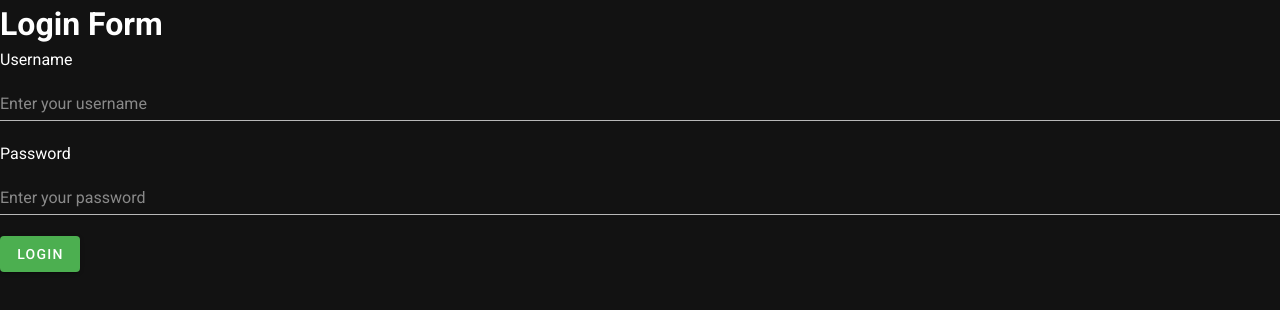
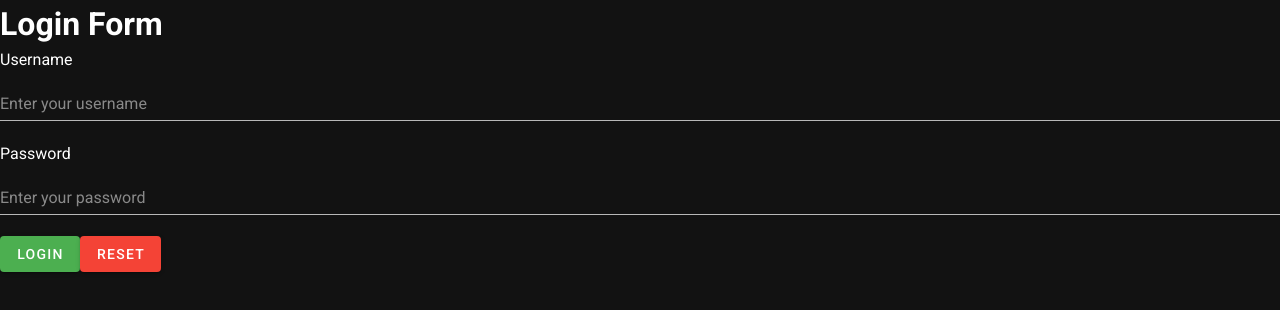
Before and after one commit to LebrancWorkshop/Learn-NuxtJS-Sakko, a Nuxt app in the folder app/: page /tutorials/emit in a window 1280 px wide. Shown: the top 310 px of the page. Built offline with nearby package versions, Linux system fonts and the light colour scheme.

Commit message:
✨ feat: add emit example

```diff
--- a/app/components/LoginForm.vue
+++ b/app/components/LoginForm.vue
@@ -8,6 +8,7 @@
       <v-text-field type="password" placeholder="Enter your password" name="password" v-model="password" />
 
       <v-btn color="green" @click="handleLogin">Login</v-btn>
+      <v-btn color="red" @click="reset">Reset</v-btn>
     </div>
   </div>
 </template>
@@ -22,7 +23,12 @@ export default {
   },
   methods: {
     handleLogin() {
-      console.log('Handle Login Success');
+      console.log(`Component\nUsername: ${this.username}\nPassword: ${this.password}\n\n`);
+      this.$emit('login-emit', this.username, this.password);
+    },
+    reset() {
+      this.username = '';
+      this.password = '';
     }
   }
 }
--- a/app/pages/tutorials/emit.vue
+++ b/app/pages/tutorials/emit.vue
@@ -4,7 +4,7 @@
       <h1>Login Form</h1>
     </header>
     <div>
-      <LoginForm />
+      <LoginForm @login-emit="handleLoginEmit" />
     </div>
   </div>
 </template>
@@ -19,6 +19,11 @@ export default {
     return {
 
     }
+  },
+  methods: {
+    handleLoginEmit(username, password) {
+      console.log(`Page\nUsername: ${username}\nPassword: ${password}\n\n`);
+    }
   }
 }
 </script>
```
